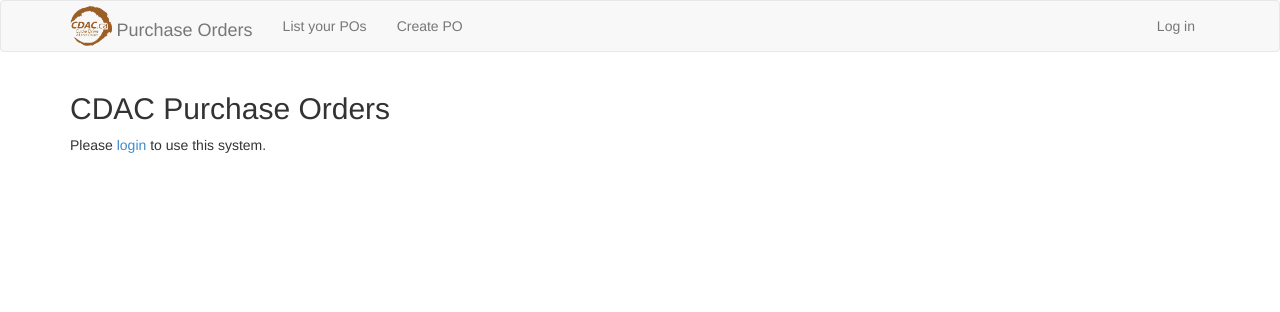
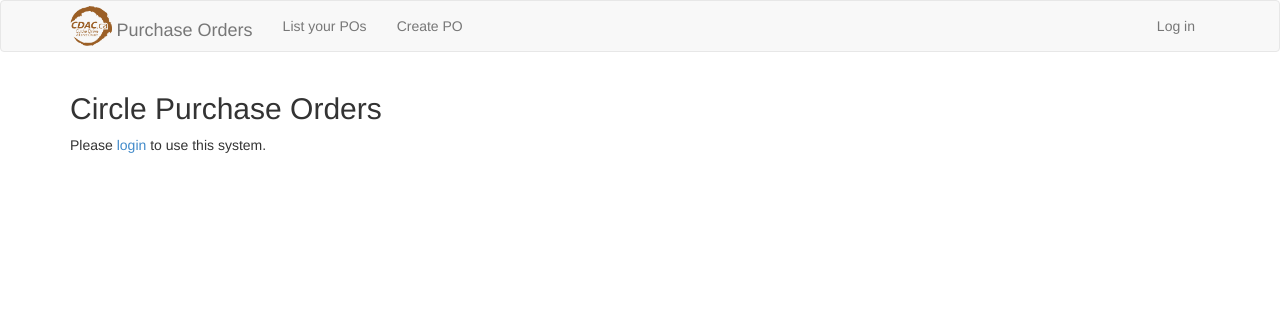
Before and after one commit to cdachurch/purchase-order-system, a Python web app: template src/templates/index.html in a window 1280 px wide. Shown: the top 312 px of the page. Run offline with Jinja, Linux system fonts and the light colour scheme; the template is opened without the code that fills it, so the values that code supplies are empty.

Commit message:
Update verbiage

```diff
--- a/src/templates/base.html
+++ b/src/templates/base.html
@@ -4,7 +4,7 @@
     <meta charset="utf-8">
     <meta http-equiv="X-UA-Compatible" content="IE=edge">
     <meta name="viewport" content="width=device-width, initial-scale=1">
-    <title>{% block title %}CDAC purchase orders{% endblock %}</title>
+    <title>{% block title %}Circle Purchase Orders{% endblock %}</title>
     {% block styling_or_scripts %}{% endblock %}
     <!-- Latest compiled and minified CSS -->
     <link rel="stylesheet" href="/static/css/vendor/bootstrap.min.css">
--- a/src/templates/index.html
+++ b/src/templates/index.html
@@ -1,9 +1,9 @@
 {% extends 'base.html' %}
 
-{% block title %}CDAC purchase orders{% endblock %}
+{% block title %}Circle Purchase Orders{% endblock %}
 
 {% block content %}
-    <h2>CDAC Purchase Orders</h2>
+    <h2>Circle Purchase Orders</h2>
 
     {% if user %}
         <p>Use this site to make a purchase order. <a href='/purchase/create/'>Create a new PO here</a>.</p>
```
